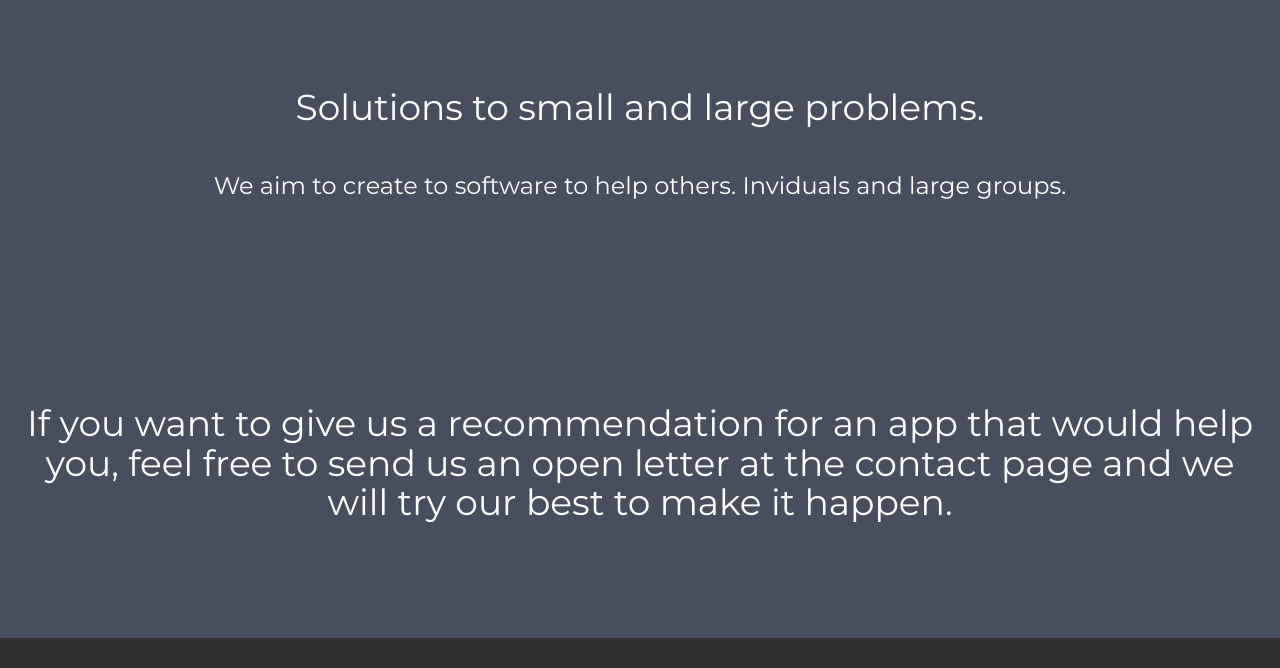
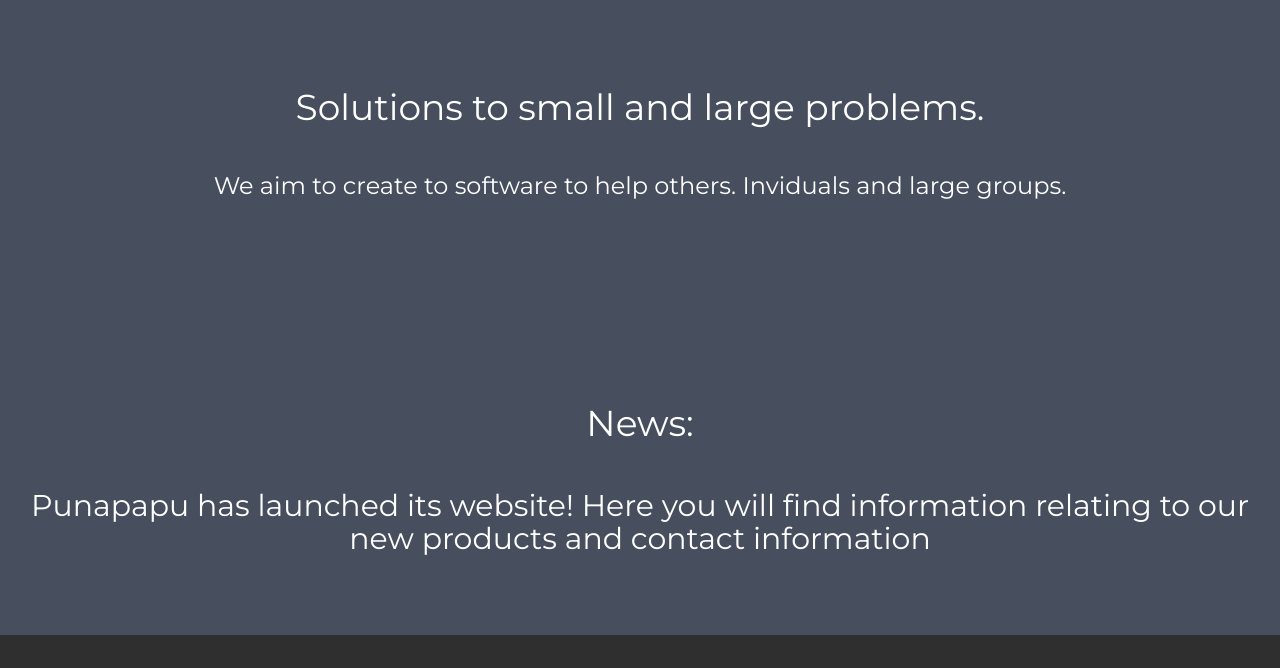
Before and after one commit to tatukynsilehto/verkkosivut, a plain HTML site: page Home.html in a window 1280 px wide. Shown: the part 132-800 px from the top of the page. Drawn offline with nearby package versions, Linux system fonts and the light colour scheme.

Commit message:
Muutoksia etusivuun

```diff
--- a/Home.html
+++ b/Home.html
@@ -85,7 +85,8 @@
 
 <!-- Second Container -->
 <div class="container-fluid bg-2 text-center">
-    <h1 class="margin">If you want to give us a recommendation for an app that would help you, feel free to send us an open letter at the contact page and we will try our best to make it happen.</h1>
+    <h1 class="margin">News:</h1>
+    <h2>Punapapu has launched its website! Here you will find information relating to our new products and contact information</h2>
   </a>
 </div>
 
```
Also changed, not shown: index.html (+2 -2 lines).
